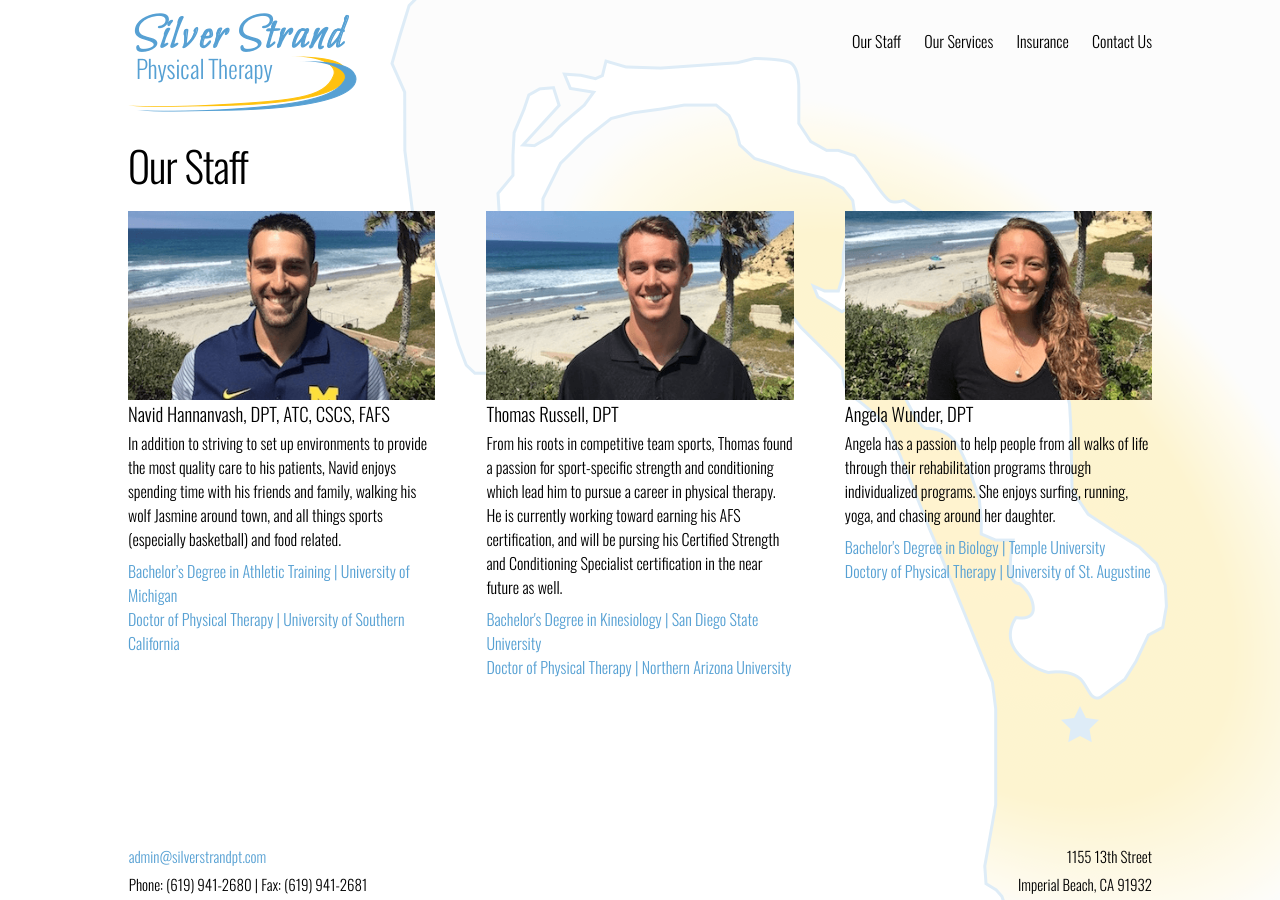
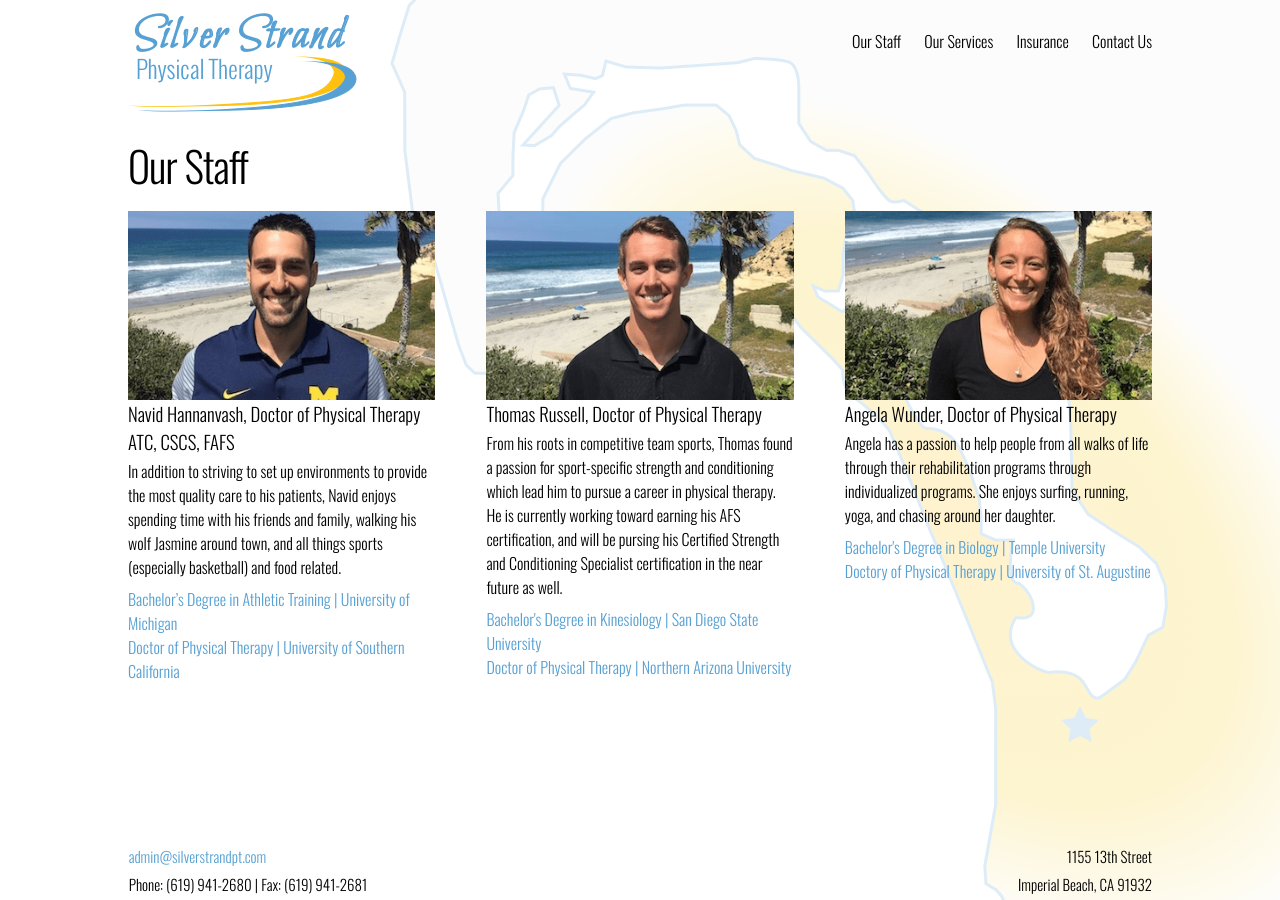
Before and after one commit to zac-heisey/silver-strand-pt, a Jekyll site: the page built from staff.html, in a window 1280 px wide. Built offline with Jekyll 4.4.1, drawn with Linux system fonts in a browser that asks for light colours; some web fonts are replaced.

Commit message:
change DPT to Doctor of Physical Therapy

```diff
--- a/staff.html
+++ b/staff.html
@@ -6,7 +6,8 @@ permalink: /staff/
 
 <section class="staff-bio bio-1">
   <img src="{{ site.baseurl }}/assets/navid_sspt.png">
-  <h1>Navid Hannanvash, DPT, ATC, CSCS, FAFS</h1>
+  <h1>Navid Hannanvash, Doctor of Physical Therapy<br>
+      ATC, CSCS, FAFS</h1>
     <p>In addition to striving to set up environments to provide the most quality care to his patients, Navid enjoys spending time with his friends and family, walking his wolf Jasmine around town, and all things sports (especially basketball) and food related.</p>
     <ul class="education">
       <li>Bachelor’s Degree in Athletic Training | University of Michigan</li>
@@ -16,7 +17,7 @@ permalink: /staff/
 
 <section class="staff-bio bio-1">
   <img src="{{ site.baseurl }}/assets/tommy_sspt.png">
-  <h1>Thomas Russell, DPT</h1>
+  <h1>Thomas Russell, Doctor of Physical Therapy</h1>
     <p>From his roots in competitive team sports, Thomas found a passion for sport-specific strength and conditioning which lead him to pursue a career in physical therapy. He is currently working toward earning his AFS certification, and will be pursing his Certified Strength and Conditioning Specialist certification in the near future as well.</p>
     <ul class="education">
       <li>Bachelor's Degree in Kinesiology | San Diego State University</li>
@@ -26,7 +27,7 @@ permalink: /staff/
 
 <section class="staff-bio bio-1">
   <img src="{{ site.baseurl }}/assets/angela_sspt.png">
-  <h1>Angela Wunder, DPT</h1>
+  <h1>Angela Wunder, Doctor of Physical Therapy</h1>
     <p>Angela has a passion to help people from all walks of life through their rehabilitation programs through individualized programs. She enjoys surfing, running, yoga, and chasing around her daughter.</p>
     <ul class="education">
       <li>Bachelor's Degree in Biology | Temple University</li>
```
